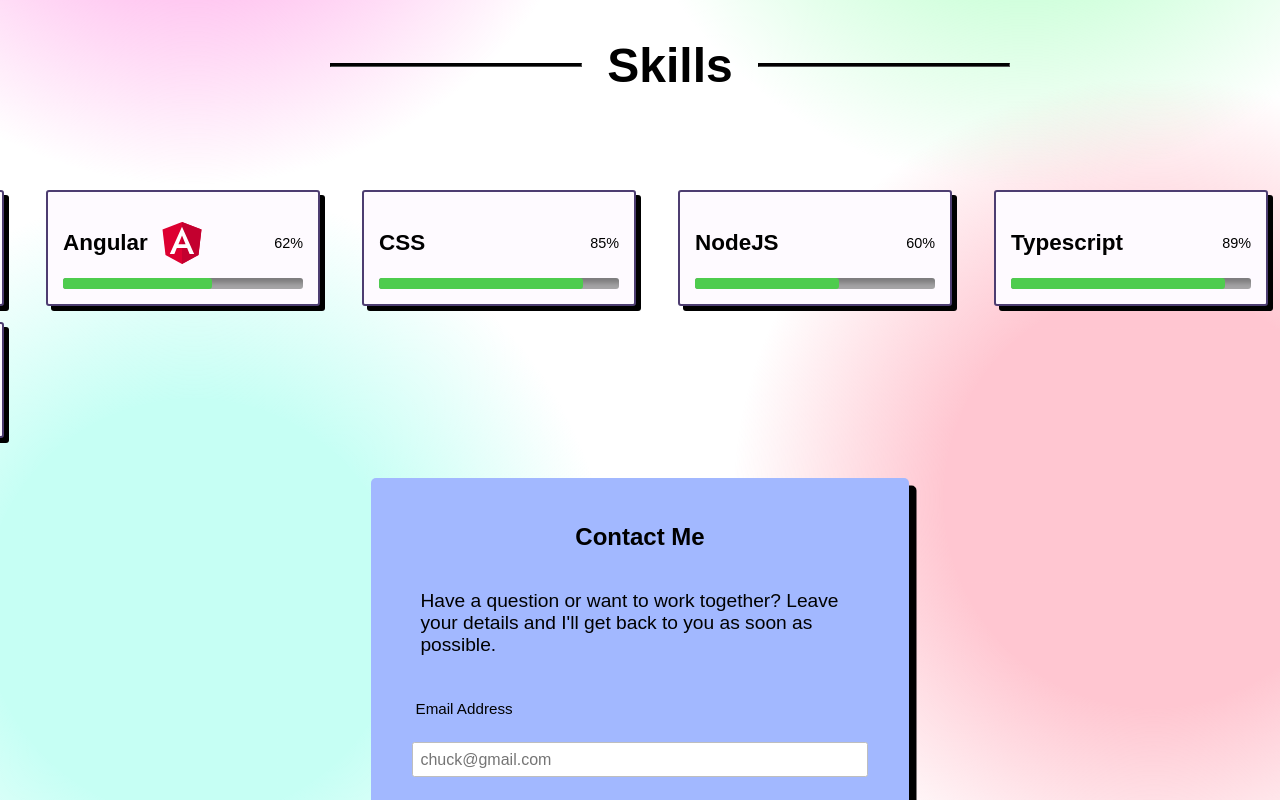
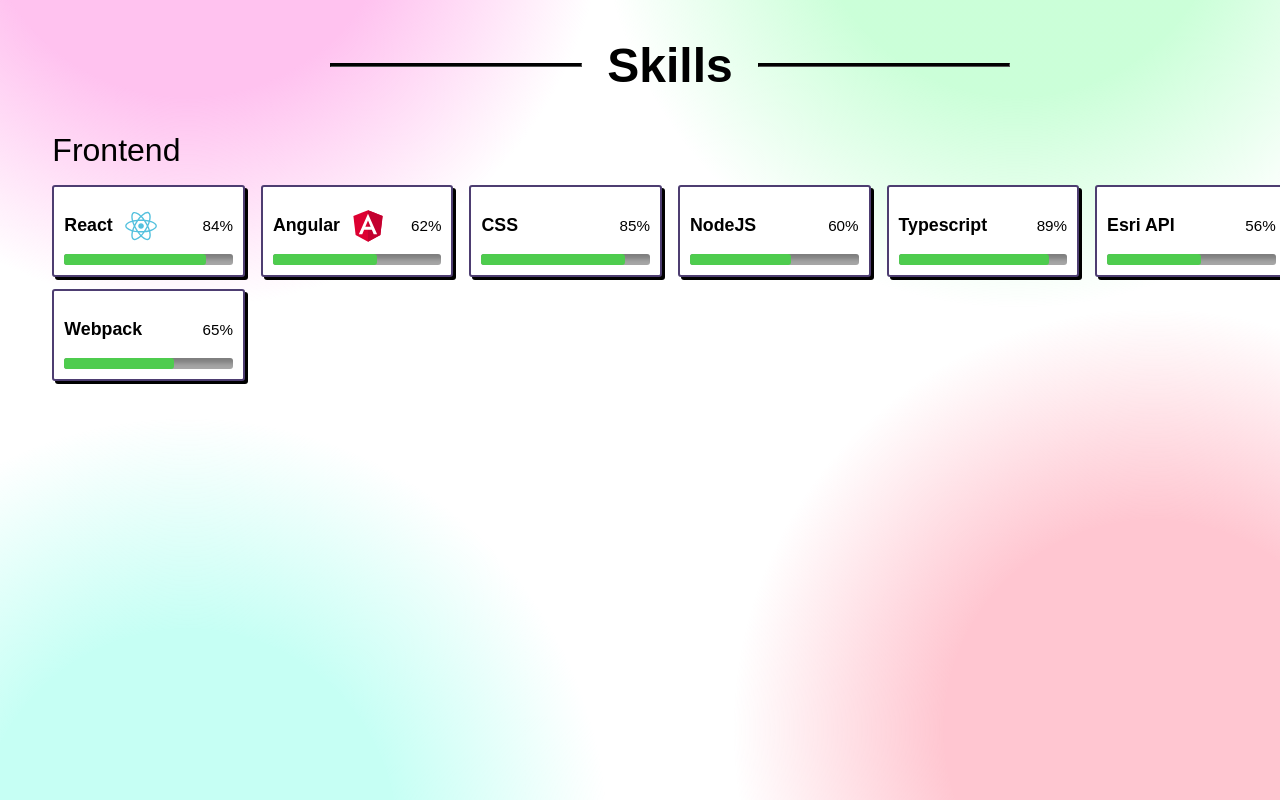
Before and after one commit to landaverdend/portfolio-site, a React (Vite) app: page /ResumeView in a window 1280 px wide. Shown: the part 1820-2620 px from the top of the page. Built offline with nearby package versions, Linux system fonts and the light colour scheme.

Commit message:
fixing up some CSS

```diff
--- a/src/views/resumeView/skills/SkillsContainer.tsx
+++ b/src/views/resumeView/skills/SkillsContainer.tsx
@@ -11,10 +11,10 @@ function SkillWidget({ techSkill }: SWProps) {
 
   return (
     <div className="skill-widget flex-column">
-      <div className="tech-label flex-row">
-        <span className="flex-row" style={{ justifyContent: 'flex-start', gap: '10px' }}>
+      <div className="tech-details flex-row">
+        <span className="tech-label" style={{ justifyContent: 'flex-start', gap: '10px' }}>
           <h3>{skill}</h3>
-          {logo ? <img src={logo} /> : <></>}
+          {logo ? <img src={logo} height={36} width={36} /> : <></>}
         </span>
 
         <span className="proficiency">{proficiency}%</span>
--- a/src/views/resumeView/skills/skills-container.css
+++ b/src/views/resumeView/skills/skills-container.css
@@ -16,41 +16,44 @@
   gap: 16px;
 
   .label {
-    font-size: 2.25rem;
+    font-size: 2rem;
     font-weight: 400;
   }
 
   .skills-grid {
     display: grid;
-    grid-template-columns: repeat(6, 300px);
-    /* grid-template-rows: repeat(6, 100px); */
-    gap: 16px;
+
+    grid-template-columns: repeat(6, 1fr);
+    grid-template-rows: repeat(6, 1fr);
+    column-gap: 16px;
+    row-gap: 12px;
   }
 }
 
 .skill-widget {
-  width: 80%;
   align-items: flex-start !important;
-  padding: 15px;
+  padding: 10px;
 
-  background-color: rgb(254, 250, 255);
-
+  background-color: white;
   border: 2px solid var(--main-indigo);
   border-radius: 3px;
 
-  box-shadow: 5px 5px black;
+  box-shadow: 3px 3px black;
 
-  .tech-label {
+  .tech-details {
     justify-content: space-between;
     width: 100%;
 
-    img {
-      width: 48px;
-      height: 48px;
+    .tech-label {
+      display: flex;
+      justify-content: flex-start;
+      align-items: center;
+
+      font-size: 0.95rem;
     }
 
     .proficiency {
-      font-size: 0.9rem;
+      font-size: 0.95rem;
     }
   }
 
```
